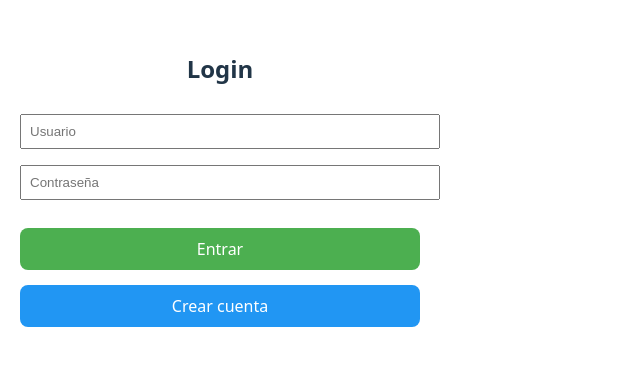
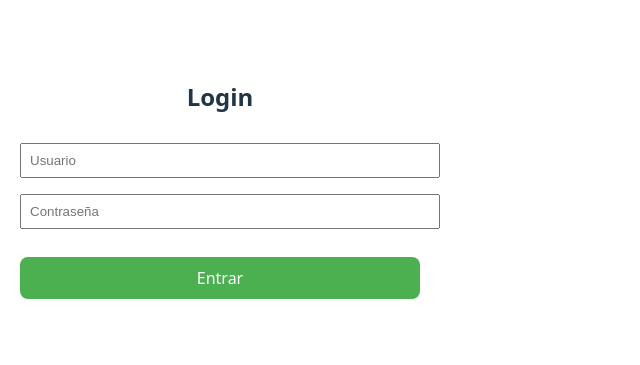
Before and after one commit to LuismaLF94/VIDEOJUEGOS-STORE, a React (Vite) app in the folder frontend/: page /login in a window 1280 px wide. Shown: the part 221-586 px from the top of the page, without its empty margins (0-640 px from the left). Built offline with nearby package versions, Linux system fonts and the light colour scheme.

Commit message:
Update Login.jsx

```diff
--- a/frontend/src/pages/Login.jsx
+++ b/frontend/src/pages/Login.jsx
@@ -59,20 +59,6 @@ export default function Login({ setUser }) {
           Entrar
         </button>
       </form>
-      <button
-        onClick={() => navigate("/register")}
-        style={{
-          marginTop: "15px",
-          width: "100%",
-          padding: "10px",
-          backgroundColor: "#2196F3",
-          color: "white",
-          border: "none",
-          cursor: "pointer",
-        }}
-      >
-        Crear cuenta
-      </button>
     </div>
   );
 }
```
